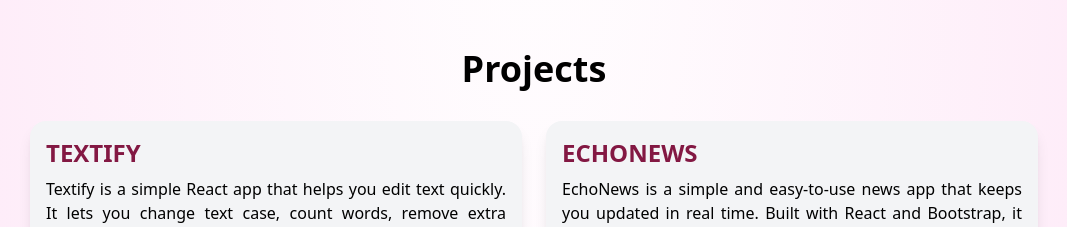
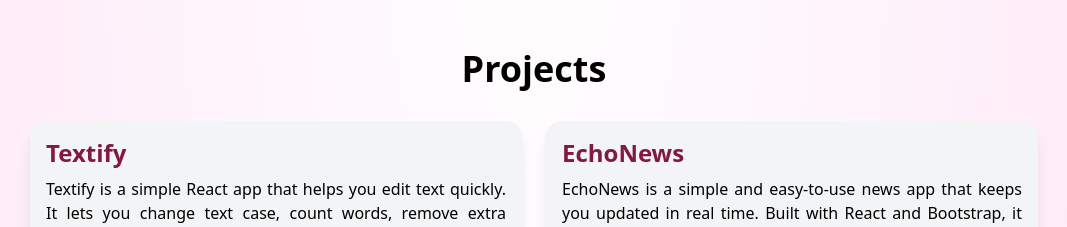
Before and after one commit to rednammadhavi/MyPortfolio, a React (Vite) app: page / in a window 1280 px wide. Shown: the part 2220-2447 px from the top of the page, without its empty margins (106-1173 px from the left). Built offline with nearby package versions, Linux system fonts and the light colour scheme.

Commit message:
Projects Updated

```diff
--- a/src/components/Projects.jsx
+++ b/src/components/Projects.jsx
@@ -4,13 +4,13 @@
 
   const projects = [
     {
-      name: "TEXTIFY",
+      name: "Textify",
       link: "https://textify-two.vercel.app/",
       code: "https://github.com/Rednam-madhavi/Textify",
       description: "Textify is a simple React app that helps you edit text quickly. It lets you change text case, count words, remove extra spaces, switch to dark mode, and copy with one click."
     },
     {
-      name: "ECHONEWS",
+      name: "EchoNews",
       link: "https://drive.google.com/file/d/1UEQOhJ_MLKtV6Pi2u1YlORbWZkbzM8Rv/view?usp=sharing",
       code: "https://github.com/Rednam-madhavi/EchoNews",
       description: "EchoNews is a simple and easy-to-use news app that keeps you updated in real time. Built with React and Bootstrap, it lets you browse news by category, search for topics, and enjoy a smooth reading experience on any device."
```
